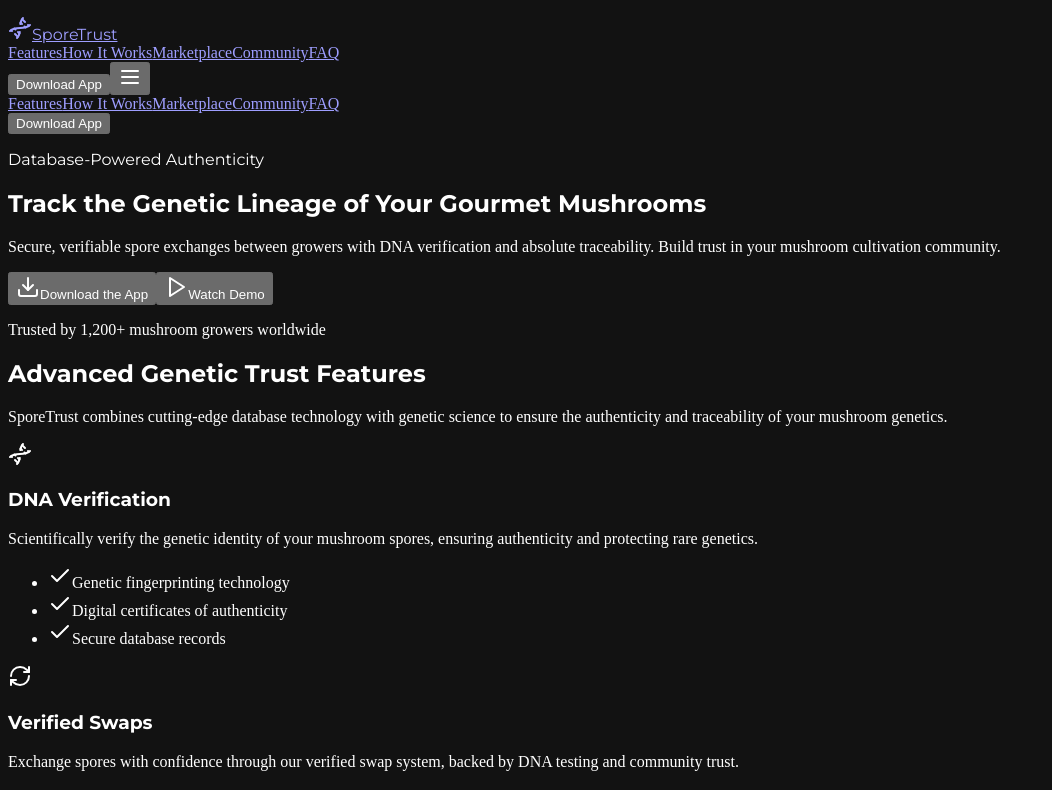
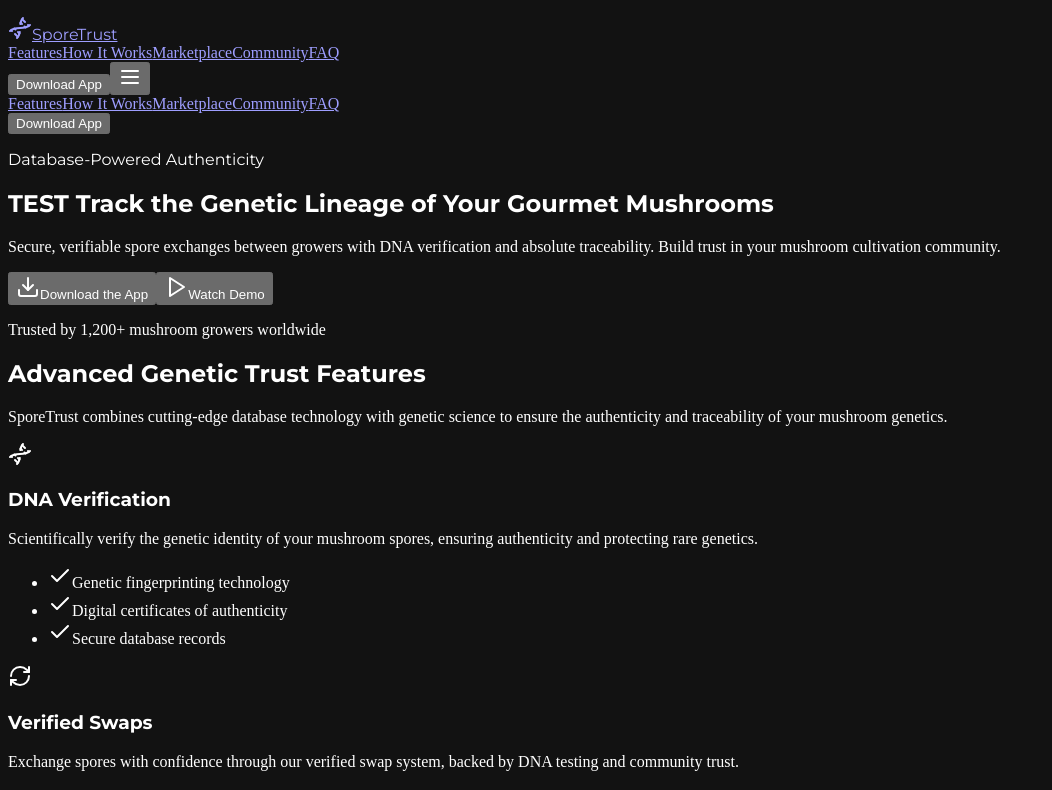
Before and after one commit to nachlasb/TrustSpore, a React (Vite) app in the folder client/: page / in a window 1280 px wide. Shown: the top 790 px of the page, without its empty margins (0-1052 px from the left). Built offline with nearby package versions, Linux system fonts and the light colour scheme; grey boxes are pictures that could not be loaded.

Commit message:
TEST added to Hero section

```diff
--- a/client/src/components/home/HeroSection.tsx
+++ b/client/src/components/home/HeroSection.tsx
@@ -19,7 +19,7 @@ export default function HeroSection() {
           <div className="max-w-3xl">
             <p className="text-accent-light font-medium mb-4 font-heading">Database-Powered Authenticity</p>
             <h1 className="text-4xl md:text-5xl lg:text-6xl font-bold mb-6 font-heading leading-tight">
-              Track the Genetic Lineage of Your Gourmet Mushrooms
+              TEST Track the Genetic Lineage of Your Gourmet Mushrooms
             </h1>
             <p className="text-lg md:text-xl mb-8 text-muted-foreground max-w-2xl">
               Secure, verifiable spore exchanges between growers with DNA verification and absolute traceability.
```
